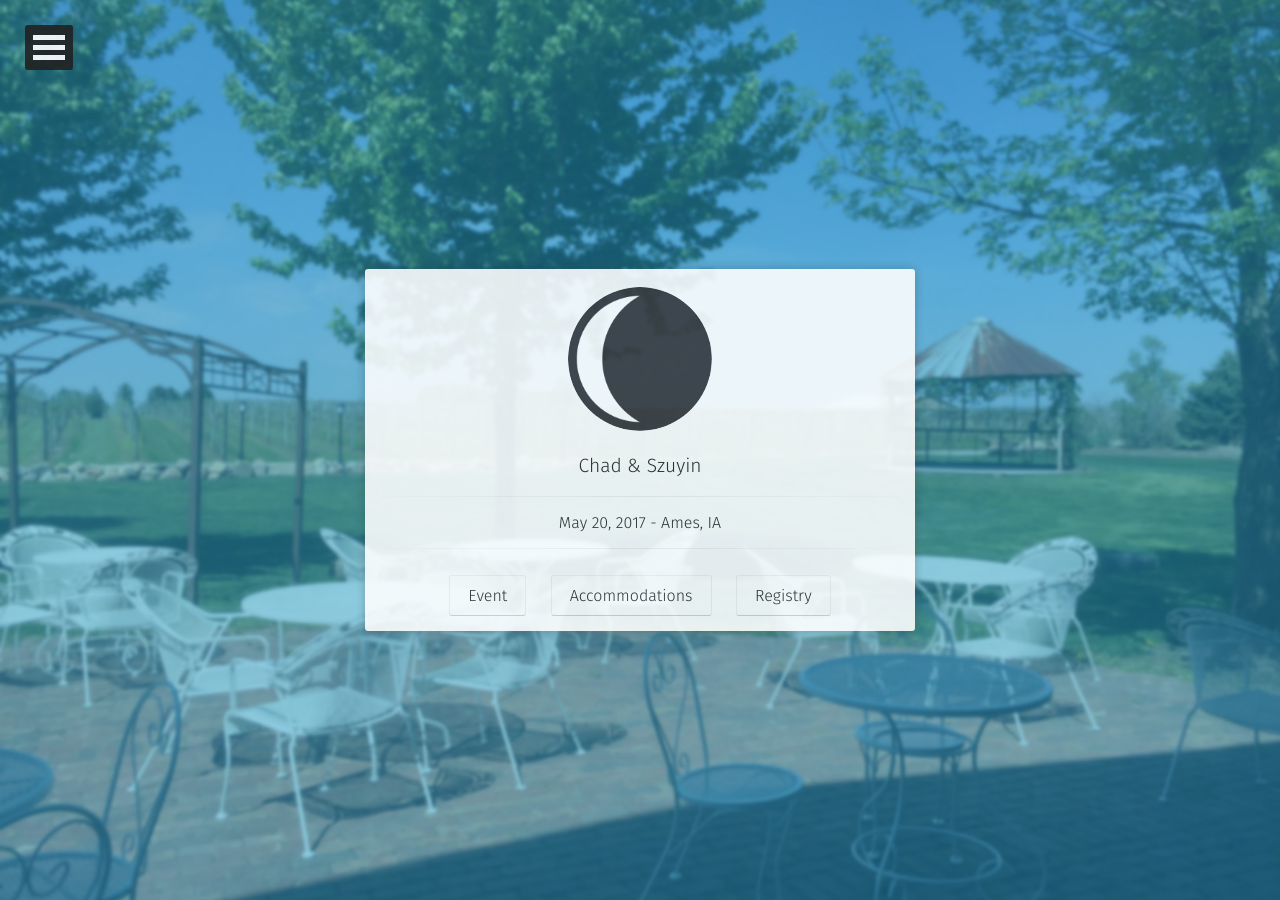
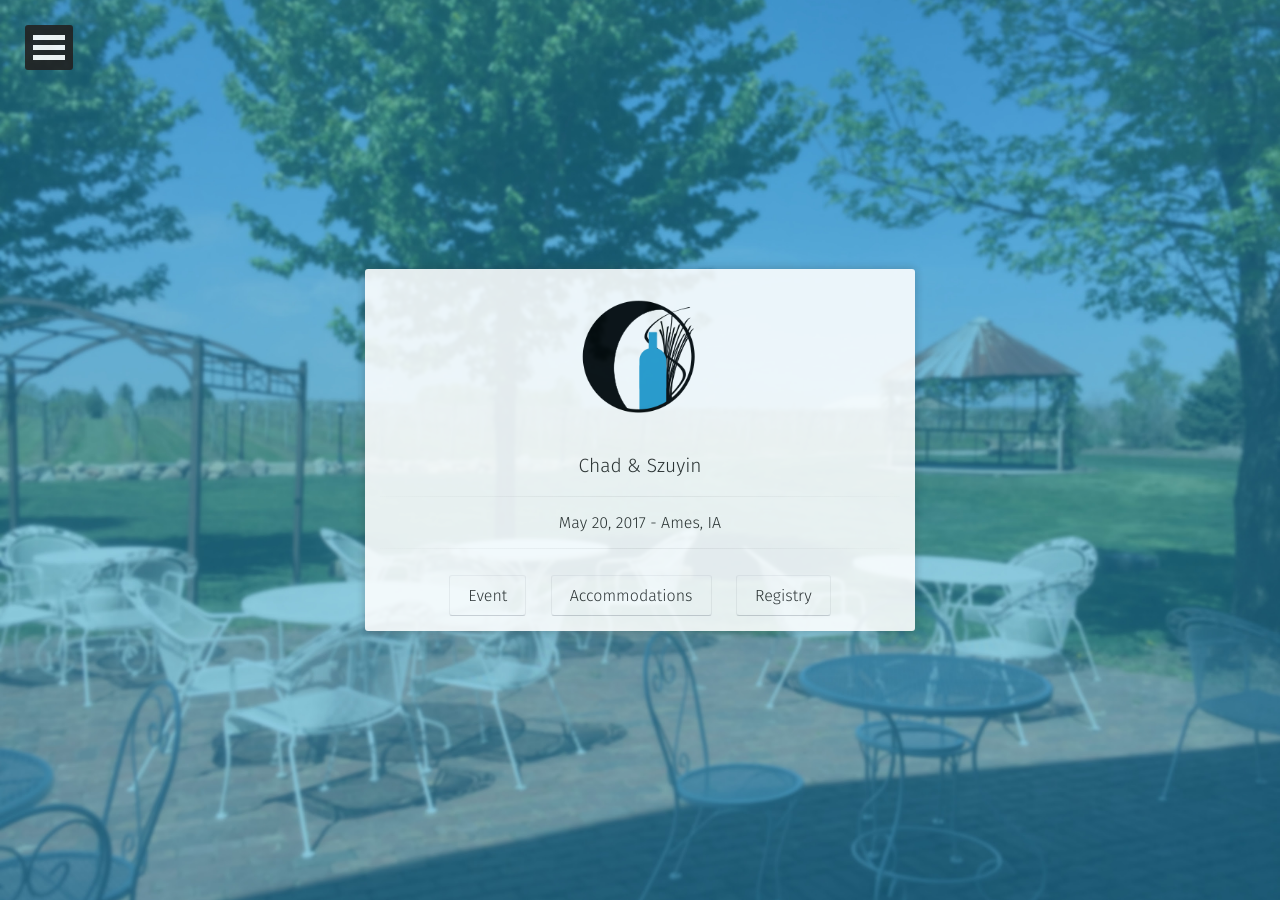
Before and after one commit to crgk/chadandszuyin.us, a Jekyll site: the page built from index.html, in a window 1280 px wide. Built offline with Jekyll 4.4.1, drawn with Linux system fonts in a browser that asks for light colours; some web fonts are replaced.

Commit message:
new logo

```diff
--- a/_config.yml
+++ b/_config.yml
@@ -4,7 +4,7 @@ bio:                'May 20, 2017 - Ames, IA'
 description:        "Chad and Szuyin are getting married!"
 reading_time:       false
 words_per_minute:   200
-logo:               'assets/img/logo.png'
+logo:               'assets/img/logo-200x200.png'
 background:         'assets/img/prairie-moon-patio.jpg'
 tiled_bg:           false   # Set this true if you want to tile your background image, otherwise it will be covered
 locale:             en_US
--- a/_includes/head.html
+++ b/_includes/head.html
@@ -42,8 +42,8 @@
     <link rel="apple-touch-icon" sizes="72x72" href="{{ site.baseurl }}/assets/img/favicons/apple-icon-72x72.png">
     <link rel="apple-touch-icon" sizes="114x114" href="{{ site.baseurl }}/assets/img/favicons/apple-icon-114x114.png">
     <link rel="apple-touch-icon" sizes="144x144" href="{{ site.baseurl }}/assets/img/favicons/apple-icon-144x144.png">
-    <link rel="shortcut icon" type="image/png" href="{{ site.baseurl }}/favicon.png" />
-    <link rel="shortcut icon" href="{{ site.baseurl }}/favicon.ico" />
+    <link rel="shortcut icon" type="image/png" href="{{ site.baseurl }}/assets/img/logo-32x32.png" />
+    <link rel="shortcut icon" href="{{ site.baseurl }}/assets/img/logo-32x32.ico" />
     <!--- Theme Color -->
     <!-- Chrome, Firefox OS and Opera -->
     <meta name="theme-color" content="#29c">
--- a/_layouts/home.html
+++ b/_layouts/home.html
@@ -16,7 +16,7 @@ layout: compress
         <div class="container">
             <div class="row">
                     <a href="{{ site.baseurl }}">
-                        <img src="{{ site.logo }}" class="img-circle zoombtn animated rotateIn">
+                        <img src="{{ site.logo }}" class="img-circle zoombtn animated fadeIn">
                     </a>
                     <h3 class="title">
                         <a class="zoombtn" href="{{ site.baseurl }}">
```
Also changed, not shown: assets/img/logo-1.svg (added), assets/img/logo-200x200.png (added), assets/img/logo-32x32.ico (added), assets/img/logo-32x32.png (added), assets/img/logo-360x360.svg (added), assets/img/logo-64x64.png (added).
